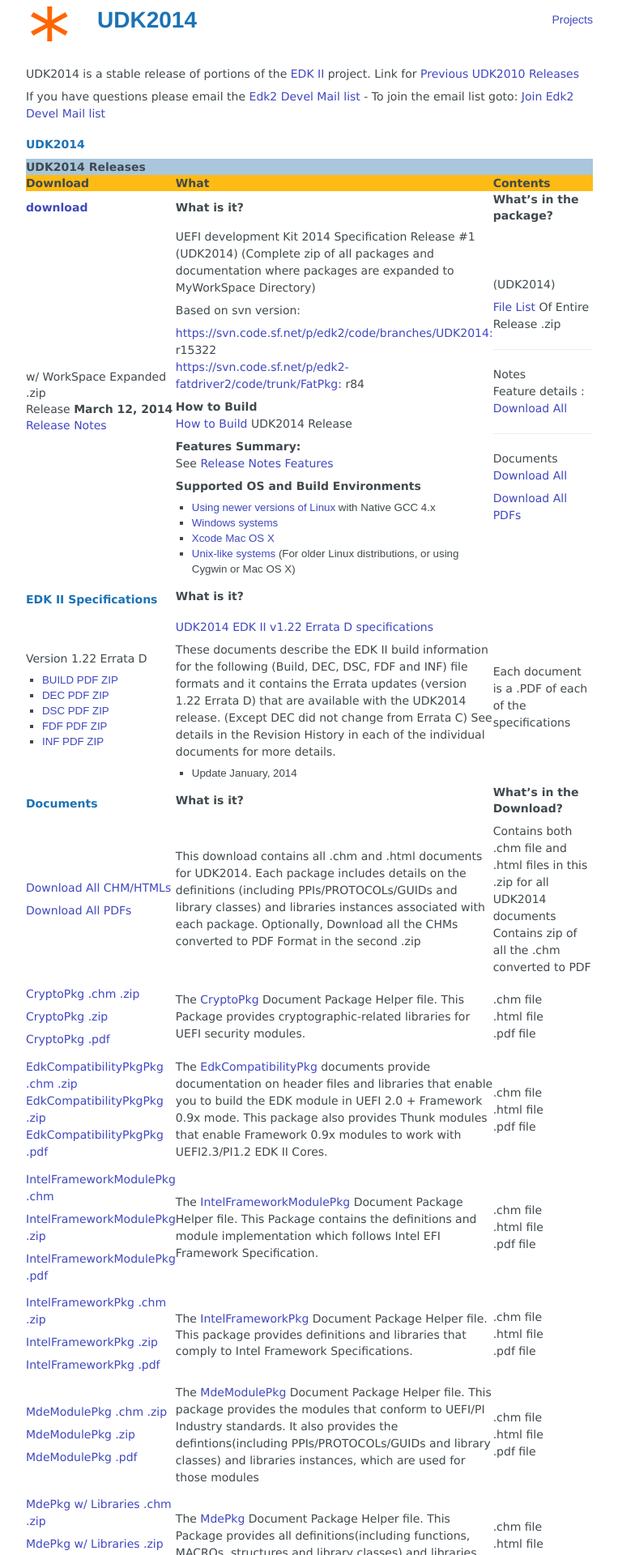
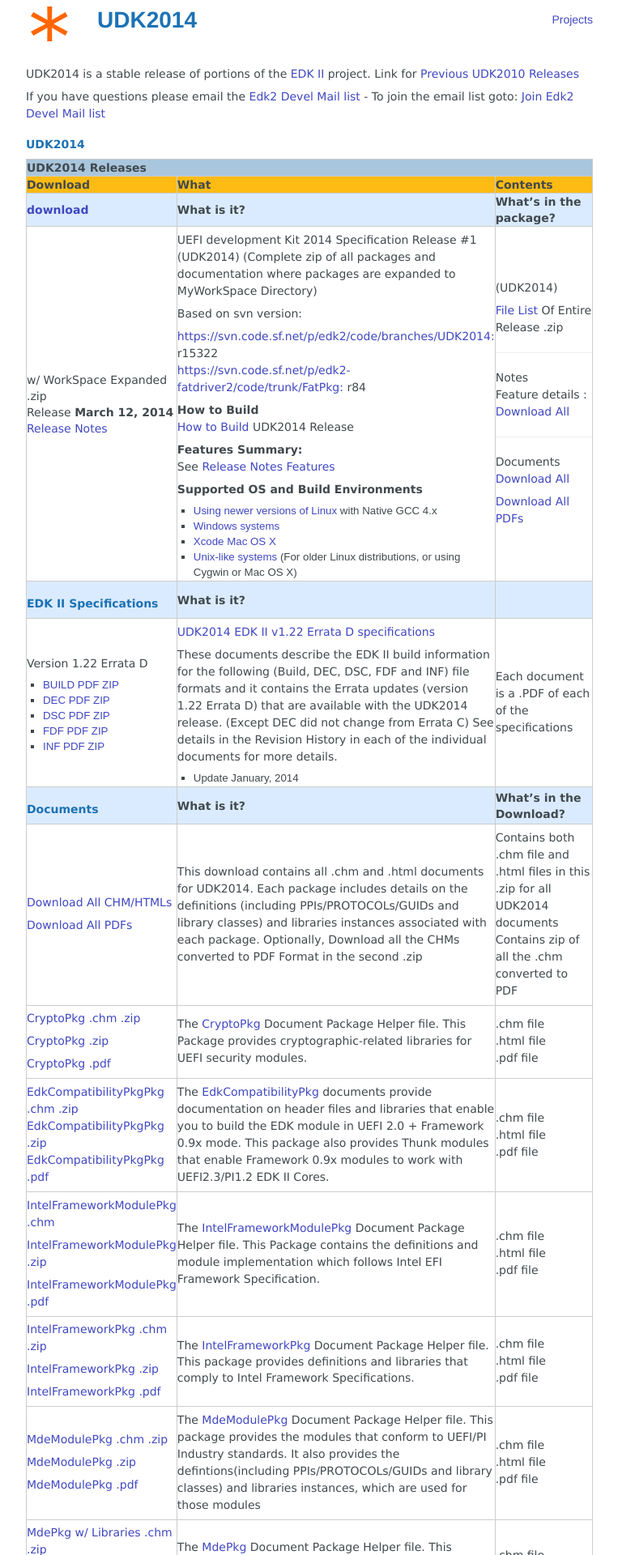
Before and after one commit to tianocore/tianocore.github.io, a Jekyll site: the page built from udk2014.md, in a window 1280 px wide. Shown: the top 1920 px of the page at 81% size, without its empty margins (258-1021 px from the left). Built offline with Jekyll 4.4.1, drawn with Linux system fonts in a browser that asks for light colours; nearby versions of some CDN libraries; Markdown is read by kramdown in place of the engine named in the settings.

Commit message:
Adjust table style for UDK2014 page
Signed-off-by: Jordan Justen <jljusten@gmail.com>

```diff
--- a/css/main.css
+++ b/css/main.css
@@ -73,6 +73,15 @@ h3 {
     font-size: 90%
 }
 
+.t_projects th {
+    background-color: #DBEBFF;
+}
+
+.t_projects table, th, td {
+    border: 1px solid #ccc;
+}
+
+
 /* TODO: Consider css for
  *
  * .posts .site .header .title .meta .footer .contact .rss .post
```
